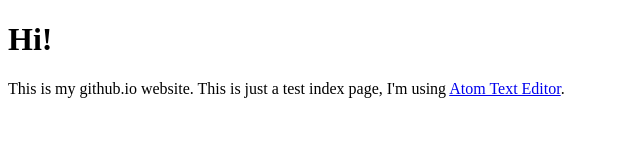
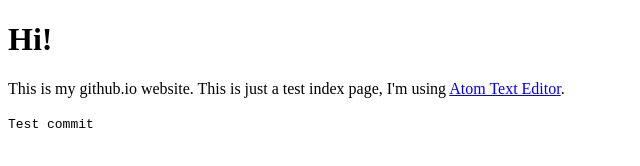
Before and after one commit to fruff0/francy.github.io, a plain HTML site: page index.html in a window 1280 px wide. Shown: the full height of the page, 0-640 px from the left. Drawn offline with Linux system fonts and the light colour scheme.

Commit message:
test commit

```diff
--- a/index.html
+++ b/index.html
@@ -7,5 +7,6 @@
   <body>
     <h1>Hi!</h1>
     <p>This is my github.io website. This is just a test index page, I'm using <a href="https://atom.github.io">Atom Text Editor</a>.</p>
+    <p><code>Test commit</code></p>
   </body>
 </html>
```
